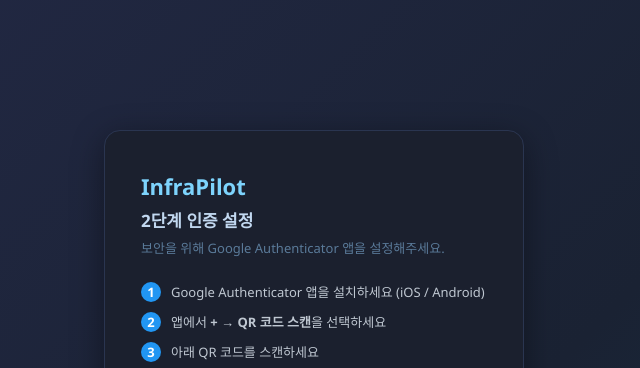
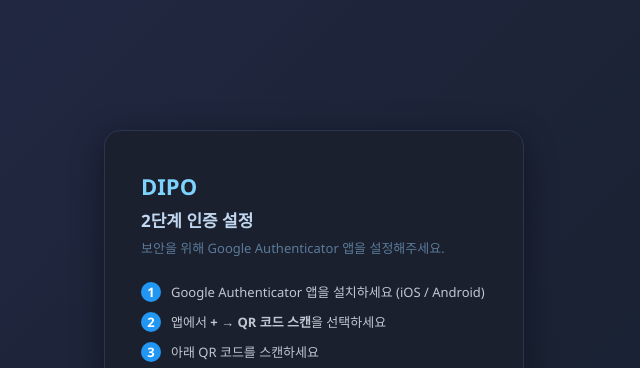
Before and after one commit to HyunsGit/Infrastructure-Management-Automation-Platform, a Flask app: template templates/setup_2fa.html in a window 1280 px wide. Shown: the top 368 px of the page, without its empty margins (326-966 px from the left). Run offline with Flask 3, Linux system fonts and the light colour scheme; the template is opened without the code that fills it, so the values that code supplies are empty; parts of the project's set-up code (start-up, migrations or seed data) failed here and were passed over.

Commit message:
Change title and logo from InfraPilot to DIPO

```diff
--- a/templates/setup_2fa.html
+++ b/templates/setup_2fa.html
@@ -3,7 +3,7 @@
 <head>
     <meta charset="UTF-8">
     <meta name="viewport" content="width=device-width, initial-scale=1.0">
-    <title>2단계 인증 설정 — InfraPilot</title>
+    <title>2단계 인증 설정 — DIPO</title>
     <style>
         * { box-sizing: border-box; margin: 0; padding: 0; }
         body {
@@ -50,7 +50,7 @@
 </head>
 <body>
 <div class="card">
-    <div class="logo">InfraPilot</div>
+    <div class="logo">DIPO</div>
     <h2>2단계 인증 설정</h2>
     <p class="subtitle">보안을 위해 Google Authenticator 앱을 설정해주세요.</p>
 
```
